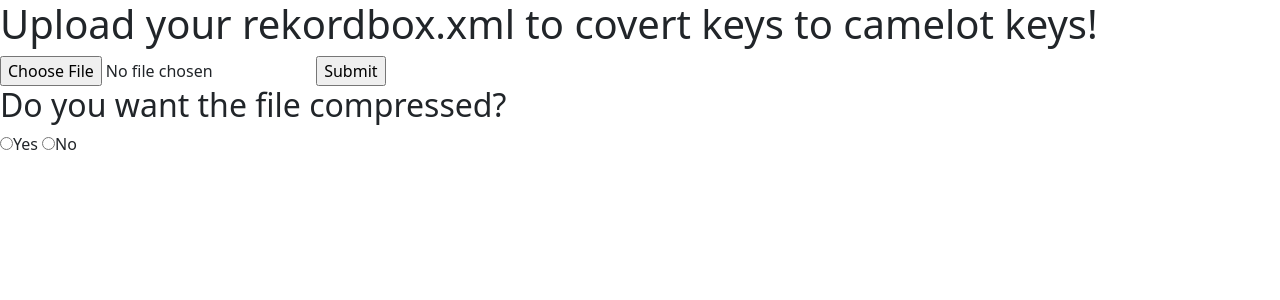
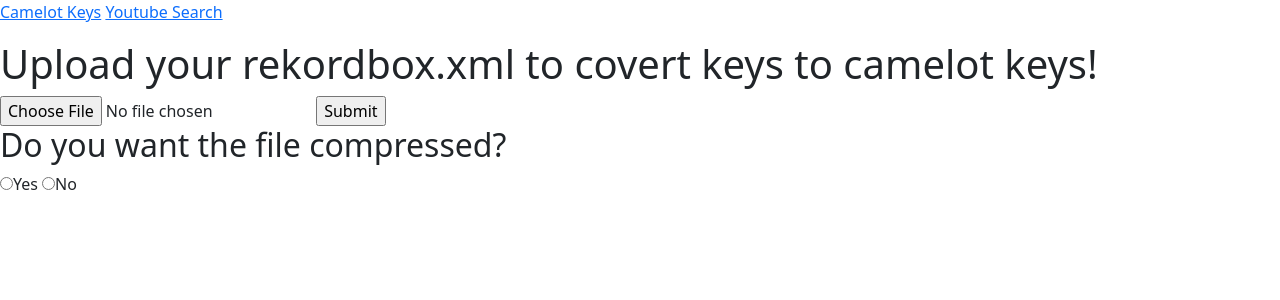
Before and after one commit to maringo-anthony/DJ-Utility, a Flask app: page / in a window 1280 px wide. Shown: the top 300 px of the page. Run offline with Flask 2, Linux system fonts and the light colour scheme; some libraries are stand-ins or nearby versions.

Commit message:
Add Basic navigation bar

```diff
--- a/WebApp/app.py
+++ b/WebApp/app.py
@@ -7,6 +7,7 @@
 
 app = Flask(__name__)
 app.secret_key = 'secret string'
+
 
 
 @app.route('/')
--- a/WebApp/templates/camelot.html
+++ b/WebApp/templates/camelot.html
@@ -12,6 +12,12 @@
     <title>Hello, world!</title>
 </head>
 <body>
+<p>
+    <a href="/camelot">Camelot Keys</a>
+    <a href="/youtube_search">Youtube Search</a>
+</p>
+
+
 <h1>Upload your rekordbox.xml to covert keys to camelot keys!</h1>
 <form action="http://localhost:5000/camelot" method="POST"
       enctype="multipart/form-data">
--- a/WebApp/templates/converted_xml.html
+++ b/WebApp/templates/converted_xml.html
@@ -5,6 +5,11 @@
     <title>Title</title>
 </head>
 <body>
+<p>
+    <a href="/camelot">Camelot Keys</a>
+    <a href="/youtube_search">Youtube Search</a>
+</p>
+
 File uploaded successfully!
 
 <p>
--- a/WebApp/templates/song_download.html
+++ b/WebApp/templates/song_download.html
@@ -5,6 +5,10 @@
     <title>Title</title>
 </head>
 <body>
+<p>
+    <a href="/camelot">Camelot Keys</a>
+    <a href="/youtube_search">Youtube Search</a>
+</p>
 Song successfully found!
 
 <p>
--- a/WebApp/templates/youtube_search.html
+++ b/WebApp/templates/youtube_search.html
@@ -12,6 +12,11 @@
     <title>Youtube Search</title>
 </head>
 <body>
+<p>
+    <a href="/camelot">Camelot Keys</a>
+    <a href="/youtube_search">Youtube Search</a>
+</p>
+
 <h1>Enter the song you would like to download</h1>
 <form action="http://localhost:5000/youtube_search" method="POST"
       enctype="multipart/form-data">
```
